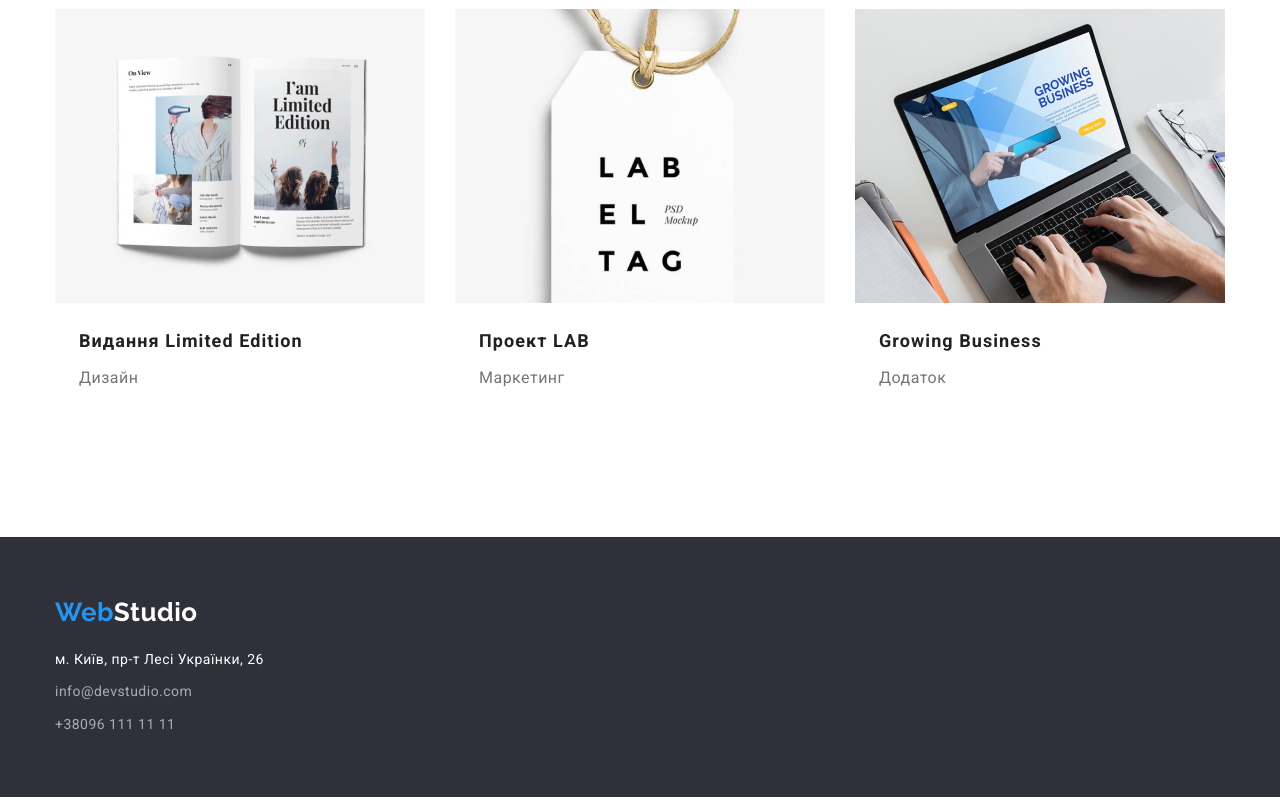
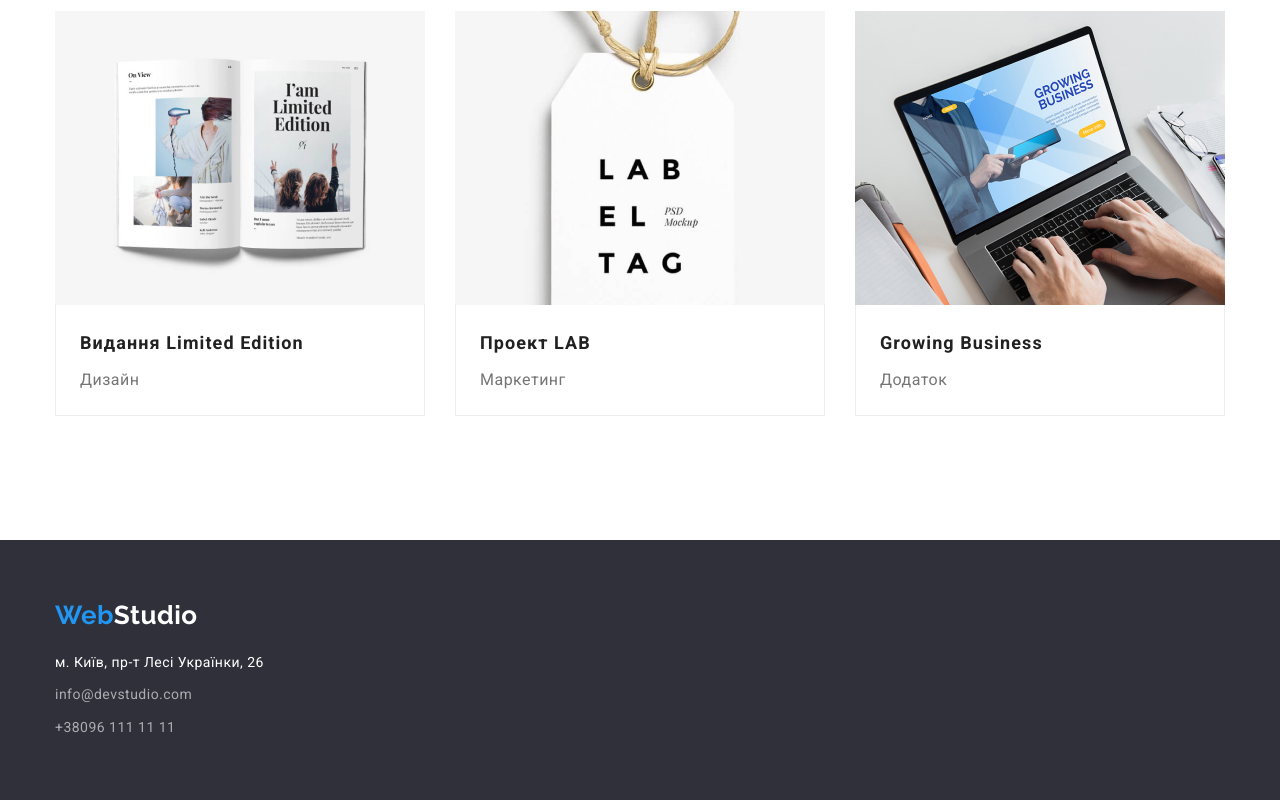
Before and after one commit to umbrach/goit-markup-hw-03, a plain HTML site: page portfolio.html in a window 1280 px wide. Shown: the part 1137-1937 px from the top of the page. Drawn offline with nearby package versions, Linux system fonts and the light colour scheme.

Commit message:
Add borders, paddings, etc. to styles.css

```diff
--- a/css/styles.css
+++ b/css/styles.css
@@ -279,13 +279,8 @@ img {
   background-color: #2f303a;
 }
 
-.container.contact {
-  /* padding-top: 60px;
-  padding-bottom: 60px; */
-}
-
 .address {
-  margin-top: 20px;
+  padding-top: 20px;
 
   color: var(--primary-white-color);
   font-size: 14px;
@@ -402,14 +397,6 @@ img {
   line-height: 1.87;
 }
 
-/* .work-title {
-  color: var(--primary-text-color);
-  font-weight: 700;
-  font-size: 18px;
-  line-height: 2;
-  letter-spacing: 0.06em;
-} */
-
 .work-examples .work-title {
   margin-bottom: 4px;
   margin-top: 0px;
@@ -428,5 +415,8 @@ img {
 }
 
 .card-description {
+  border-left: 1px solid #eeeeee;
+  border-right: 1px solid #eeeeee;
+  border-bottom: 1px solid #eeeeee;
   padding: 20px 24px 20px 24px;
 }
```
